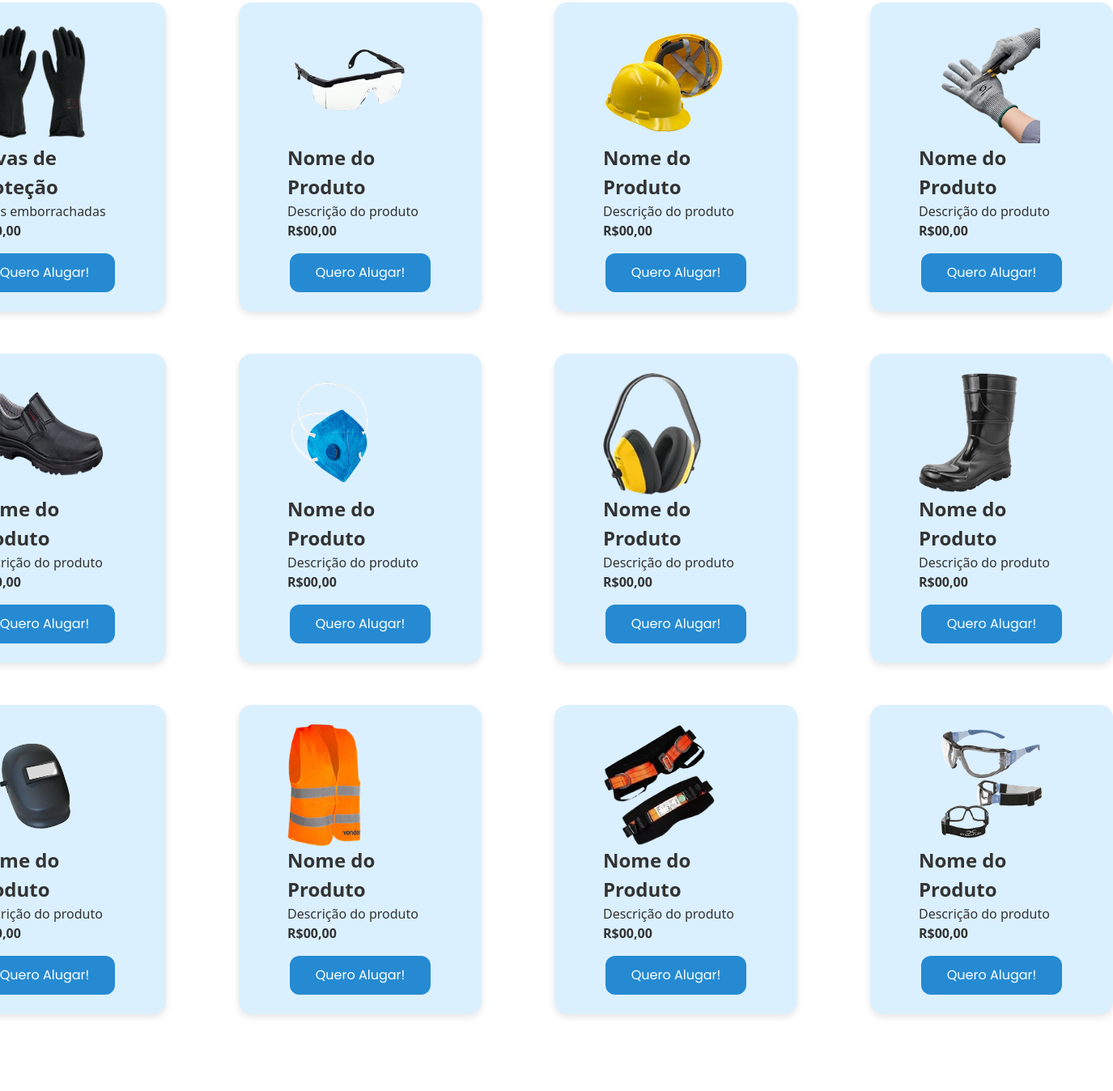
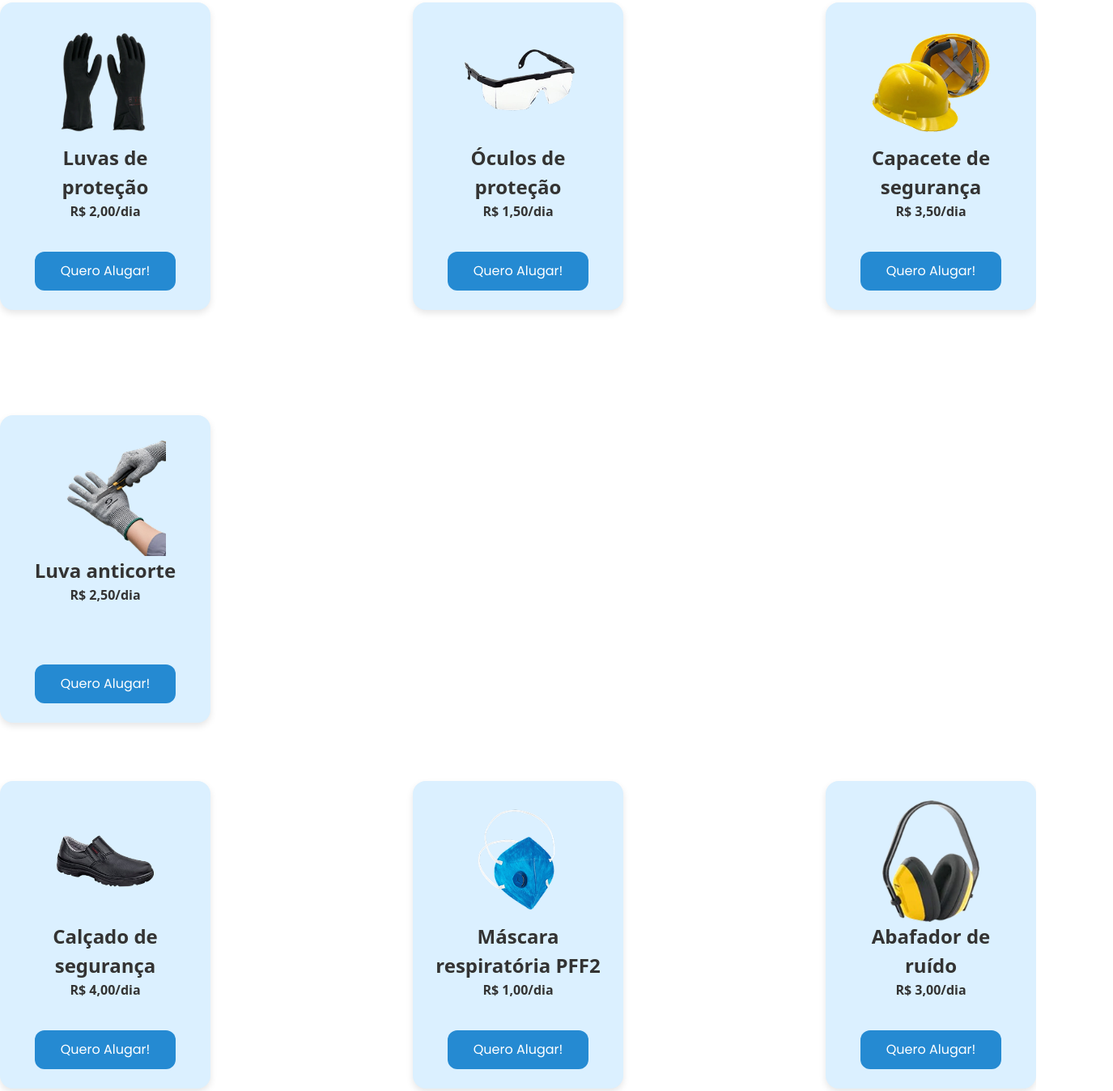
Before and after one commit to DaviCMedeiros/Epi-Solutions, a website: page pages/products.html in a window 1280 px wide. Shown: the part 253-1601 px from the top of the page at 81% size, 1375 px wide, since content can reach past the window. Before the commit the page ends 1526 px from the top, so only its background shows below. Drawn offline with Linux system fonts and the light colour scheme.

Commit message:
FrontEnd

```diff
--- a/css/cadastro.css
+++ b/css/cadastro.css
@@ -42,7 +42,7 @@ input[type="text"], input[type="email"], input[type="password"]{
     font-size: 16px;
     font-family: Poppins, sans-serif;
     font-weight: 700;
-    color: rgba(0, 0, 0, 0.27);
+    color: rgb(0, 0, 0);
 }
 
 input[type="text"]:focus, input[type="email"]:focus, input[type="password"]:focus{
--- a/css/login.css
+++ b/css/login.css
@@ -62,7 +62,7 @@ input[type="text"], input[type="email"], input[type="password"]{
     font-size: 16px;
     font-family: Poppins, sans-serif;
     font-weight: 700;
-    color: rgba(0, 0, 0, 0.27);
+    color: rgb(0, 0, 0);
 }
 
 input[type="text"]:focus, input[type="email"]:focus, input[type="password"]:focus{
--- a/css/products.css
+++ b/css/products.css
@@ -3,7 +3,6 @@ body {
   flex-direction: column;
 }
 
-/*Nav Section*/
 
 nav {
   display: flex;
@@ -14,10 +13,6 @@ nav {
   align-items: center;
   height: 15vh;
   user-select: none;
-  -webkit-user-select: none;
-  -moz-user-select: none;
-  -ms-user-select: none;
-  border: none;
   background-color: #002147;
 }
 
@@ -27,7 +22,6 @@ nav {
   background-clip: text;
   -webkit-background-clip: text;
   -webkit-text-fill-color: transparent;
-  color: transparent;
   font-weight: 700;
   line-height: 40px;
 }
@@ -77,7 +71,7 @@ main {
   flex-direction: column;
 }
 
-main h1{
+main h1 {
   font-size: 48px;
   margin-bottom: 16px;
   margin-top: 16px;
@@ -86,19 +80,34 @@ main h1{
 
 #cardsdiv {
   display: flex;
-  justify-content: space-around;
-  gap: 90px;
+  flex-wrap: wrap;
+  gap: 60px;
   margin-top: 32px;
-  margin-bottom: 20px;
+  margin-bottom: 40px;
+  justify-content: space-between;
+  gap: 130px;
 }
 
-.card{
+/* ====== CARD FIXO ====== */
+
+.card {
   background-color: #DBF0FF;
   border-radius: 16px;
   box-shadow: 0 4px 8px rgba(0, 0, 0, 0.1);
-  padding: 24px 60px;
-  width: 300px;
-  text-align: left;
+  width: 260px;
+  height: 380px;
+  padding: 24px;
+  text-align: center;
+  display: flex;
+  flex-direction: column;
+  justify-content: space-between;
+  align-items: center;
+}
+
+.cardimg {
+  width: 150px;
+  height: 150px;
+  object-fit: contain;
 }
 
 .alugarbtn {
@@ -110,9 +119,8 @@ main h1{
   border-radius: 12px;
   cursor: pointer;
   font-size: 16px;
-  margin: 16px auto 0;
-  display: block;
   transition: 0.5s;
+  margin-top: auto;
 }
 
 .alugarbtn:hover {
@@ -126,8 +134,3 @@ main h1{
   box-shadow: none;
   transform: scale(0.9);
 }
-
-.cardimg {
-  width: auto;
-  height: 150px;
-}
--- a/pages/products.html
+++ b/pages/products.html
@@ -36,41 +36,40 @@
             alt="Luvas de proteção"
           />
           <h2>Luvas de proteção</h2>
-          <p>Luvas emborrachadas</p>
-          <span><strong>R$10,00</strong></span>
+          <span><strong>R$ 2,00/dia</strong></span>
           <button class="alugarbtn">Quero Alugar!</button>
         </div>
+
         <div class="card">
           <img
             class="cardimg"
             src="../img/products/1051609_oculos-rio-de-janeiro-poli-fer-incolor-com-ajuste-ca-34082_z7_637359625064021680-removebg-preview 1.png"
-            alt="Oculos de proteção"
+            alt="Óculos de proteção"
           />
-          <h2>Nome do Produto</h2>
-          <p>Descrição do produto</p>
-          <span><strong>R$00,00</strong></span>
+          <h2>Óculos de proteção</h2>
+          <span><strong>R$ 1,50/dia</strong></span>
           <button class="alugarbtn">Quero Alugar!</button>
         </div>
+
         <div class="card">
           <img
             class="cardimg"
             src="../img/products/capacete_msa_v_gard_com_jugular_c_a_498_cores_variadas_1571_1_a6203fb502562b465c3d3190cc391863-removebg-preview 2.png"
-            alt="Capacete"
+            alt="Capacete de segurança"
           />
-          <h2>Nome do Produto</h2>
-          <p>Descrição do produto</p>
-          <span><strong>R$00,00</strong></span>
+          <h2>Capacete de segurança</h2>
+          <span><strong>R$ 3,50/dia</strong></span>
           <button class="alugarbtn">Quero Alugar!</button>
         </div>
+
         <div class="card">
           <img
             class="cardimg"
             src="../img/products/D_NQ_NP_2X_998845-MLB96488044463_102025-F-luva-anti-corte-proteco-maxima-resistncia-epi-profissional-removebg-preview 2.png"
-            alt="Luvas anti corte"
+            alt="Luva anticorte"
           />
-          <h2>Nome do Produto</h2>
-          <p>Descrição do produto</p>
-          <span><strong>R$00,00</strong></span>
+          <h2>Luva anticorte</h2>
+          <span><strong>R$ 2,50/dia</strong></span>
           <button class="alugarbtn">Quero Alugar!</button>
         </div>
       </section>
@@ -80,67 +79,89 @@
           <img
             class="cardimg"
             src="../img/products/SAPATO_SV62_CONFORTO_20220805-removebg-preview 2.png"
-            alt="Sapato"
+            alt="Calçado de segurança"
           />
-          <h2>Nome do Produto</h2>
-          <p>Descrição do produto</p>
-          <span><strong>R$00,00</strong></span>
+          <h2>Calçado de segurança</h2>
+          <span><strong>R$ 4,00/dia</strong></span>
           <button class="alugarbtn">Quero Alugar!</button>
         </div>
+
         <div class="card">
           <img
             class="cardimg"
             src="../img/products/1051947_mascara-respiratoria-pff2-com-valvula-pro-agro-delta-plus-ca-38503_z6_638252692832063519-removebg-preview 1.png"
-            alt="Máscara respiratória"
+            alt="Máscara respiratória PFF2"
           />
-          <h2>Nome do Produto</h2>
-          <p>Descrição do produto</p>
-          <span><strong>R$00,00</strong></span>
+          <h2>Máscara respiratória PFF2</h2>
+          <span><strong>R$ 1,00/dia</strong></span>
           <button class="alugarbtn">Quero Alugar!</button>
         </div>
+
         <div class="card">
-          <img class="cardimg" src="../img/products/fone_de_ouvido-removebg-preview 1.png" alt="Abafadores" />
-          <h2>Nome do Produto</h2>
-          <p>Descrição do produto</p>
-          <span><strong>R$00,00</strong></span>
+          <img
+            class="cardimg"
+            src="../img/products/fone_de_ouvido-removebg-preview 1.png"
+            alt="Abafador de ruído"
+          />
+          <h2>Abafador de ruído</h2>
+          <span><strong>R$ 3,00/dia</strong></span>
           <button class="alugarbtn">Quero Alugar!</button>
         </div>
+
         <div class="card">
-          <img class="cardimg" src="../img/products/bota_galocha-removebg-preview 1.png" alt="Botas" />
-          <h2>Nome do Produto</h2>
-          <p>Descrição do produto</p>
-          <span><strong>R$00,00</strong></span>
+          <img
+            class="cardimg"
+            src="../img/products/bota_galocha-removebg-preview 1.png"
+            alt="Bota impermeável"
+          />
+          <h2>Bota impermeável</h2>
+          <span><strong>R$ 4,50/dia</strong></span>
           <button class="alugarbtn">Quero Alugar!</button>
         </div>
       </section>
 
       <section id="cardsdiv">
         <div class="card">
-          <img class="cardimg" src="../img/products/soldador-removebg-preview (1) 1.png" alt="mascara soldador" />
-          <h2>Nome do Produto</h2>
-          <p>Descrição do produto</p>
-          <span><strong>R$00,00</strong></span>
+          <img
+            class="cardimg"
+            src="../img/products/soldador-removebg-preview (1) 1.png"
+            alt="Máscara de soldador"
+          />
+          <h2>Máscara de soldador</h2>
+          <span><strong>R$ 5,00/dia</strong></span>
           <button class="alugarbtn">Quero Alugar!</button>
         </div>
+
         <div class="card">
-          <img class="cardimg" src="../img/products/colete_1-removebg-preview 1.png" alt="Colete" />
-          <h2>Nome do Produto</h2>
-          <p>Descrição do produto</p>
-          <span><strong>R$00,00</strong></span>
+          <img
+            class="cardimg"
+            src="../img/products/colete_1-removebg-preview 1.png"
+            alt="Colete refletivo"
+          />
+          <h2>Colete refletivo</h2>
+          <span><strong>R$ 2,50/dia</strong></span>
           <button class="alugarbtn">Quero Alugar!</button>
         </div>
+
         <div class="card">
-          <img class="cardimg" src="../img/products/cinto-removebg-preview 1.png" alt="Cinto " />
-          <h2>Nome do Produto</h2>
-          <p>Descrição do produto</p>
-          <span><strong>R$00,00</strong></span>
+          <img
+            class="cardimg"
+            src="../img/products/cinto-removebg-preview 1.png"
+            alt="Cinto de segurança"
+          />
+          <h2>Cinto de segurança</h2>
+          <span><strong>R$ 4,50/dia</strong></span>
           <button class="alugarbtn">Quero Alugar!</button>
         </div>
+
         <div class="card">
-          <img class="cardimg" src="../img/products/Rectangle.png" alt="Óculos de proteção" />
-          <h2>Nome do Produto</h2>
-          <p>Descrição do produto</p>
-          <span><strong>R$00,00</strong></span>
+          <img
+            class="cardimg"
+            src="../img/products/Rectangle.png"
+            alt="Óculos de proteção"
+          />
+          <h2>Óculos de proteção</h2>
+          <span><strong>R$ 1,50/dia</strong></span>
           <button class="alugarbtn">Quero Alugar!</button>
         </div>
       </section>
```
Also changed, not shown: css/index.css (+16 -0 lines), index.html (+47 -16 lines), 1 other file.
